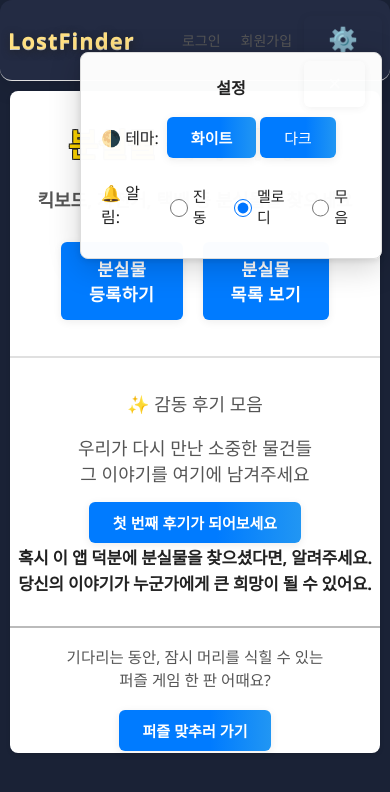
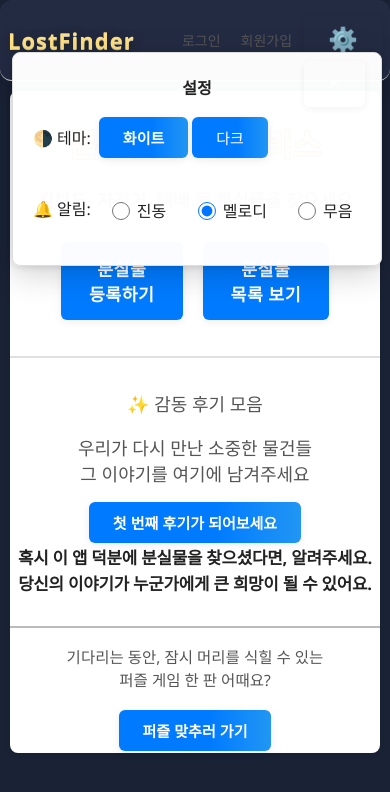
Before and after one commit to Christina0922/lost-finder, a React (Create React App) app in the folder client/: page / in a window 390 px wide. Both pictures are taken after a click on the button "⚙️". Shown: the top 792 px of the page. Built offline with nearby package versions, Linux system fonts and the light colour scheme; a web font is replaced by a local one.

Commit message:
Fix alert mode radio buttons to always be inline and single-row on mobile

```diff
--- a/client/src/App.tsx
+++ b/client/src/App.tsx
@@ -149,16 +149,16 @@ const Header: React.FC<{
                   </div>
                   <div className="settings-row" style={{ alignItems: 'center', display: 'flex' }}>
                     <span className="settings-icon" role="img" aria-label="알림">🔔</span>
-                    <span className="settings-label" style={{ marginRight: 8 }}>알림</span>
-                    <div className="settings-controls" style={{ display: 'flex', gap: 10 }}>
-                      <label style={{ margin: 0 }}>
-                        <input type="radio" name="alertMode" checked={alertMode === 'vibrate'} onChange={() => setAlertMode('vibrate')} /> 진동
+                    <span className="settings-label" style={{ marginRight: 8, whiteSpace: 'nowrap', minWidth: 40 }}>알림</span>
+                    <div className="settings-controls" style={{ display: 'flex', gap: 10, flexWrap: 'nowrap', whiteSpace: 'nowrap', alignItems: 'center' }}>
+                      <label style={{ margin: 0, padding: '4px 8px', fontSize: 16, minWidth: 60, display: 'flex', alignItems: 'center', whiteSpace: 'nowrap' }}>
+                        <input type="radio" name="alertMode" checked={alertMode === 'vibrate'} onChange={() => setAlertMode('vibrate')} style={{ width: 18, height: 18, marginRight: 4 }} /> 진동
                       </label>
-                      <label style={{ margin: 0 }}>
-                        <input type="radio" name="alertMode" checked={alertMode === 'melody'} onChange={() => setAlertMode('melody')} /> 멜로디
+                      <label style={{ margin: 0, padding: '4px 8px', fontSize: 16, minWidth: 60, display: 'flex', alignItems: 'center', whiteSpace: 'nowrap' }}>
+                        <input type="radio" name="alertMode" checked={alertMode === 'melody'} onChange={() => setAlertMode('melody')} style={{ width: 18, height: 18, marginRight: 4 }} /> 멜로디
                       </label>
-                      <label style={{ margin: 0 }}>
-                        <input type="radio" name="alertMode" checked={alertMode === 'silent'} onChange={() => setAlertMode('silent')} /> 무음
+                      <label style={{ margin: 0, padding: '4px 8px', fontSize: 16, minWidth: 60, display: 'flex', alignItems: 'center', whiteSpace: 'nowrap' }}>
+                        <input type="radio" name="alertMode" checked={alertMode === 'silent'} onChange={() => setAlertMode('silent')} style={{ width: 18, height: 18, marginRight: 4 }} /> 무음
                       </label>
                     </div>
                   </div>
@@ -194,17 +194,17 @@ const Header: React.FC<{
                     <button onClick={() => setTheme('light')} style={{ fontWeight: theme === 'light' ? 'bold' : 'normal', marginRight: 4 }}>화이트</button>
                     <button onClick={() => setTheme('dark')} style={{ fontWeight: theme === 'dark' ? 'bold' : 'normal' }}>다크</button>
                   </div>
-                  <div style={{ display: 'flex', alignItems: 'center', marginBottom: 12 }}>
-                    <span style={{ marginRight: 8 }}>🔔 알림:</span>
-                    <div className="alert-modes" style={{ display: 'flex', gap: 10 }}>
-                      <label>
-                        <input type="radio" name="alertMode" checked={alertMode === 'vibrate'} onChange={() => setAlertMode('vibrate')} /> 진동
+                  <div style={{ display: 'flex', alignItems: 'center', marginBottom: 12, flexWrap: 'nowrap', whiteSpace: 'nowrap' }}>
+                    <span style={{ marginRight: 8, whiteSpace: 'nowrap', minWidth: 40 }}>🔔 알림:</span>
+                    <div className="alert-modes" style={{ display: 'flex', gap: 10, flexWrap: 'nowrap', whiteSpace: 'nowrap', alignItems: 'center' }}>
+                      <label style={{ margin: 0, padding: '4px 8px', fontSize: 16, minWidth: 60, display: 'flex', alignItems: 'center', whiteSpace: 'nowrap' }}>
+                        <input type="radio" name="alertMode" checked={alertMode === 'vibrate'} onChange={() => setAlertMode('vibrate')} style={{ width: 18, height: 18, marginRight: 4 }} /> 진동
                       </label>
-                      <label>
-                        <input type="radio" name="alertMode" checked={alertMode === 'melody'} onChange={() => setAlertMode('melody')} /> 멜로디
+                      <label style={{ margin: 0, padding: '4px 8px', fontSize: 16, minWidth: 60, display: 'flex', alignItems: 'center', whiteSpace: 'nowrap' }}>
+                        <input type="radio" name="alertMode" checked={alertMode === 'melody'} onChange={() => setAlertMode('melody')} style={{ width: 18, height: 18, marginRight: 4 }} /> 멜로디
                       </label>
-                      <label>
-                        <input type="radio" name="alertMode" checked={alertMode === 'silent'} onChange={() => setAlertMode('silent')} /> 무음
+                      <label style={{ margin: 0, padding: '4px 8px', fontSize: 16, minWidth: 60, display: 'flex', alignItems: 'center', whiteSpace: 'nowrap' }}>
+                        <input type="radio" name="alertMode" checked={alertMode === 'silent'} onChange={() => setAlertMode('silent')} style={{ width: 18, height: 18, marginRight: 4 }} /> 무음
                       </label>
                     </div>
                   </div>
```
